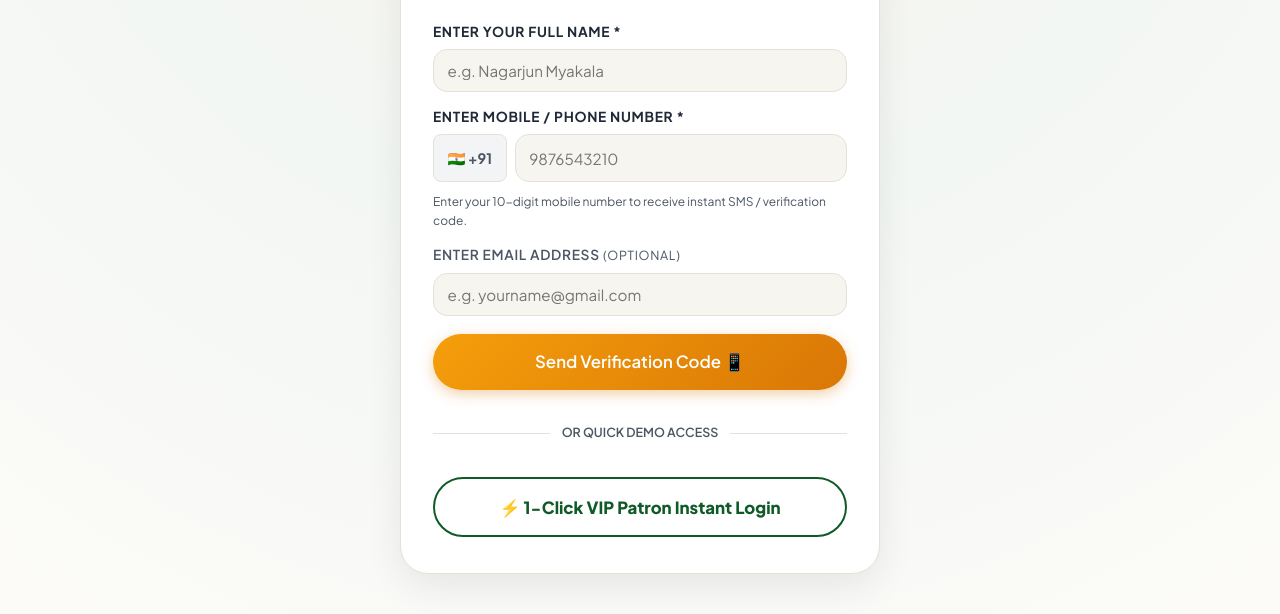
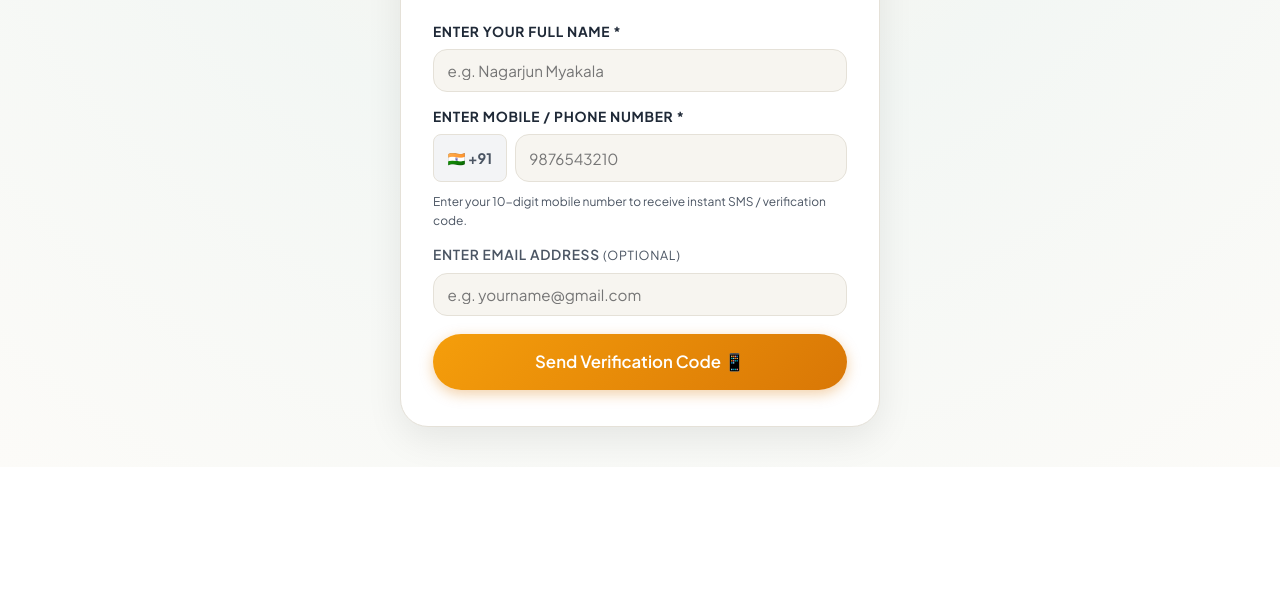
Before and after one commit to naga-012/subbayya_gari_hotel, a website: page login.html in a window 1280 px wide. Shown: the part 477-1091 px from the top of the page. After the commit the page ends 944 px from the top, so only its background shows below. Drawn offline with nearby package versions, Linux system fonts and the light colour scheme; a web font is replaced by a local one.

Commit message:
feat: remove 1-Click VIP Instant Login button from login pages

```diff
--- a/login.html
+++ b/login.html
@@ -224,14 +224,6 @@
 
             <button type="button" id="btn-page-send-otp" class="btn btn-gold btn-lg" onclick="sendPageOtp()" style="width: 100%; margin-top: 0.25rem;">
               <span>Send Verification Code 📱</span>
-            </button>
-
-            <!-- 1-Click Instant VIP Login -->
-            <div class="quick-login-divider">
-              <span>OR QUICK DEMO ACCESS</span>
-            </div>
-            <button type="button" class="btn btn-outline btn-lg" onclick="quickVipLogin()" style="width: 100%; border-color: var(--color-primary); color: var(--color-primary); font-weight: 800;">
-              <span>⚡ 1-Click VIP Patron Instant Login</span>
             </button>
           </div>
 
```
Also changed, not shown: index.html (+1 -9 lines).
